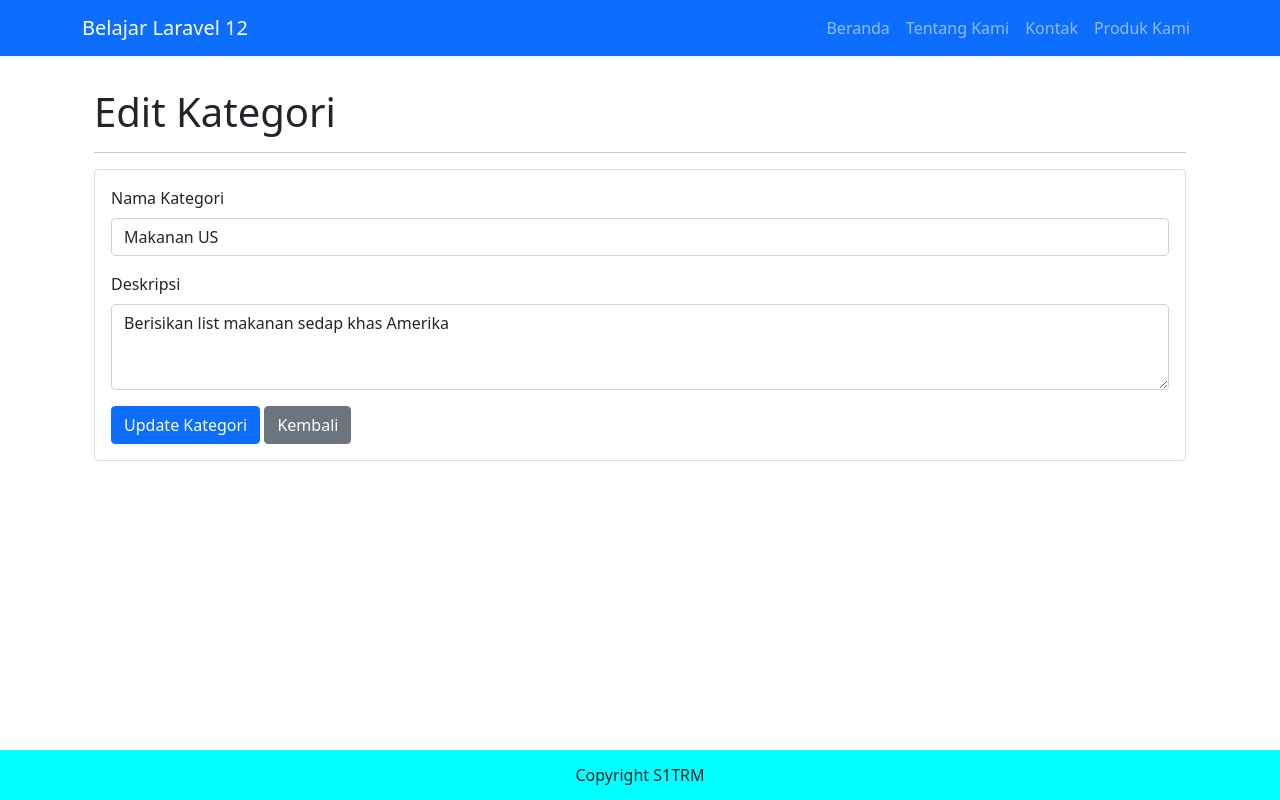
After one commit to naithewhimsical/praktikum-laravel, a Laravel app: page /category/1/edit in a window 1280 px wide. The commit adds this page. Run offline with Laravel 12, Linux system fonts and the light colour scheme; data comes from the database, SQL or seed files in the repository; parts of the project's set-up code (start-up, migrations or seed data) failed here and were passed over.

Commit message:
Update CRUD Validation and delete confirmation

```diff
--- a/app/Http/Controllers/CategoryController.php
+++ b/app/Http/Controllers/CategoryController.php
@@ -3,13 +3,67 @@
 namespace App\Http\Controllers;
 
 use App\Models\CategoryProduct;
+use Illuminate\Http\Request;
 
 class CategoryController extends Controller
 {
+    // Menampilkan daftar kategori
     public function index()
     {
         $kategori = CategoryProduct::paginate(5);
 
         return view('pages.category.show', compact('kategori'));
     }
+
+    // Menyimpan kategori baru
+    public function store(Request $request)
+    {
+        $request->validate([
+            'category_name' => 'required',
+            'description' => 'required',
+        ]);
+
+        CategoryProduct::create($request->all());
+
+        return redirect('/category')->with('success', 'Kategori berhasil ditambahkan.');
+    }
+
+    // Menampilkan detail kategori
+    public function show($id)
+    {
+        $kategori = CategoryProduct::findOrFail($id);
+
+        return view('pages.category.detail', compact('kategori'));
+    }
+
+    // Menampilkan form edit kategori
+    public function edit($id)
+    {
+        $kategori = CategoryProduct::findOrFail($id);
+
+        return view('pages.category.edit', compact('kategori'));
+    }
+
+    // Menyimpan perubahan kategori
+    public function update(Request $request, $id)
+    {
+        $request->validate([
+            'category_name' => 'required',
+            'description' => 'required',
+        ]);
+
+        $kategori = CategoryProduct::findOrFail($id);
+        $kategori->update($request->all());
+
+        return redirect('/category')->with('success', 'Kategori berhasil diperbarui.');
+    }
+
+    // Menghapus kategori
+    public function destroy($id)
+    {
+        $kategori = CategoryProduct::findOrFail($id);
+        $kategori->delete();
+
+        return redirect('/category')->with('success', 'Kategori berhasil dihapus.');
+    }
 }
--- a/app/Models/CategoryProduct.php
+++ b/app/Models/CategoryProduct.php
@@ -12,5 +12,6 @@ class CategoryProduct extends Model
 
     protected $fillable = [
     'category_name',
+    'description'
     ];
 }
--- /dev/null
+++ b/resources/views/pages/category/edit.blade.php
@@ -0,0 +1,44 @@
+@extends('layouts.master')
+
+@section('title', 'Edit Kategori')
+
+@section('content')
+<div class="container mt-3">
+    <h1>Edit Kategori</h1>
+    <hr>
+
+    <div class="card">
+        <div class="card-body">
+
+            <form action="{{ route('category.update', $kategori->id_category) }}" method="POST">
+                @csrf
+                @method('PUT')
+
+                <div class="mb-3">
+                    <label class="form-label">Nama Kategori</label>
+                    <input type="text"
+                           name="category_name"
+                           class="form-control"
+                           value="{{ old('category_name', $kategori->category_name) }}">
+                </div>
+
+                <div class="mb-3">
+                    <label class="form-label">Deskripsi</label>
+                    <textarea name="description"
+                              class="form-control"
+                              rows="3">{{ old('description', $kategori->description) }}</textarea>
+                </div>
+
+                <button type="submit" class="btn btn-primary">
+                    Update Kategori
+                </button>
+
+                <a href="{{ route('category.index') }}" class="btn btn-secondary">
+                    Kembali
+                </a>
+            </form>
+
+        </div>
+    </div>
+</div>
+@endsection
--- a/routes/web.php
+++ b/routes/web.php
@@ -9,7 +9,6 @@ use App\Http\Controllers\CategoryController;
 Route::get('/', function () {
     return view('pages.beranda');
 });
-
 
 
 Route::get('/about', function () {
@@ -38,7 +37,7 @@ Route::get('/product/detail/{id}', [ProductController::class, 'detailProduct']);
 Route::put('/product/update/{id}', [ProductController::class, 'updateProduct']);
 Route::get('/sapa', [SapaController::class, 'index']);
 Route::post('/product', [ProductController::class, 'store']);
-Route::delete('/product/delete/{id}', [ProductController::class, 'deleteProduct']);
+Route::delete('/product/{id}', [ProductController::class, 'destroy'])
+    ->name('product.destroy');
 Route::get('/mahasiswa', [MahasiswaController::class, 'index']);
-Route::get('/category', [CategoryController::class, 'index']);
-Route::get('/product/detail/{id}', [ProductController::class, 'detailProduct']);
+Route::resource('/category', CategoryController::class);
```
Also changed, not shown: app/Http/Controllers/ProductController.php (+7 -3 lines), resources/views/pages/category/show.blade.php (+17 -2 lines), resources/views/pages/product/show.blade.php (+39 -9 lines).
